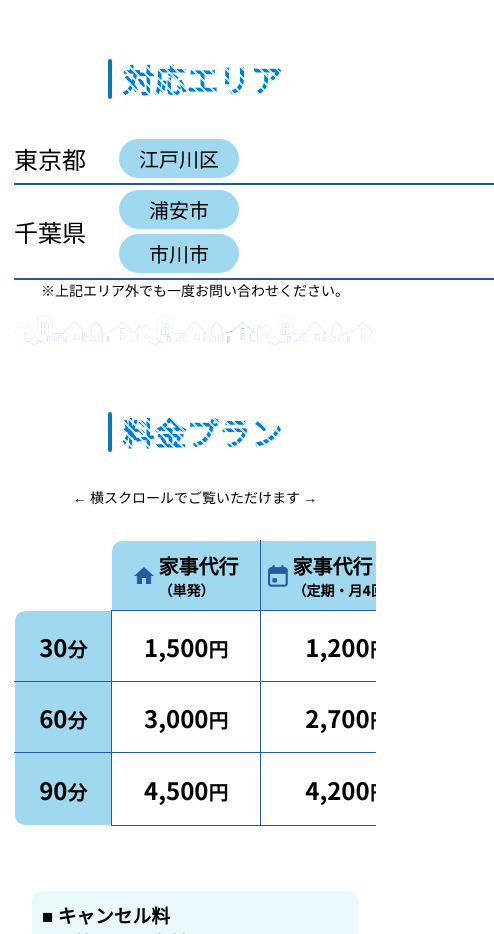
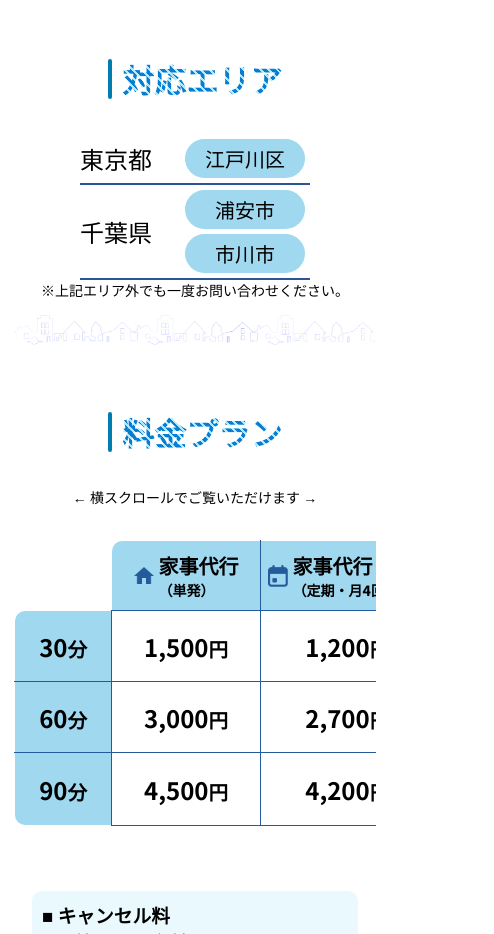
Before and after one commit to nakachi-yu/--------, a plain HTML site: page index.html in a window 390 px wide. Shown: the part 3420-4354 px from the top of the page, 494 px wide, since content can reach past the window. Drawn offline with Linux system fonts and the light colour scheme; files whose address does not match are found by name; a web font is replaced by a local one.

Commit message:
fix: 料金表と対応エリアの修正

```diff
--- a/css/responsive.css
+++ b/css/responsive.css
@@ -828,7 +828,9 @@
         margin: 0 auto;
 
         /* サイズ */
-        width: 480px;
+        width: fit-content;
+
+
     }
 
     /* 角丸の水色　江戸川区　浦安市　市川市 */
@@ -856,6 +858,11 @@
 
         /* Flex/Grid */
         gap: 0px;
+
+            /* Flex/Grid */
+    display: flex;
+    justify-content: center;
+    align-items: center;
     }
 
 
--- a/js/main.js
+++ b/js/main.js
@@ -196,6 +196,7 @@ $(document).ready(function () {
 
   // 下から上にふわっと現れる
 
+
   $(window).scroll(function () {
     $('.section-title, .card, .area-items, .area-img, .scroll-table, table, .price-info, .flow-item').each(function () {
 
```
Also changed, not shown: index.html (+1 -1 lines).
